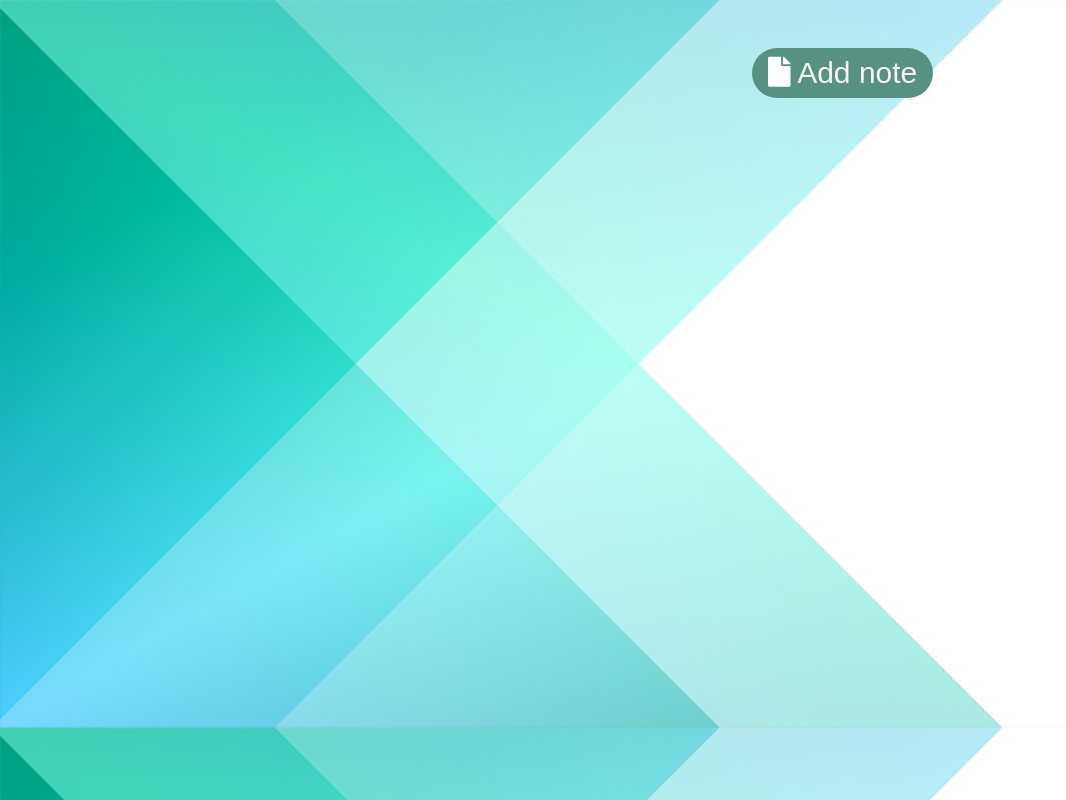
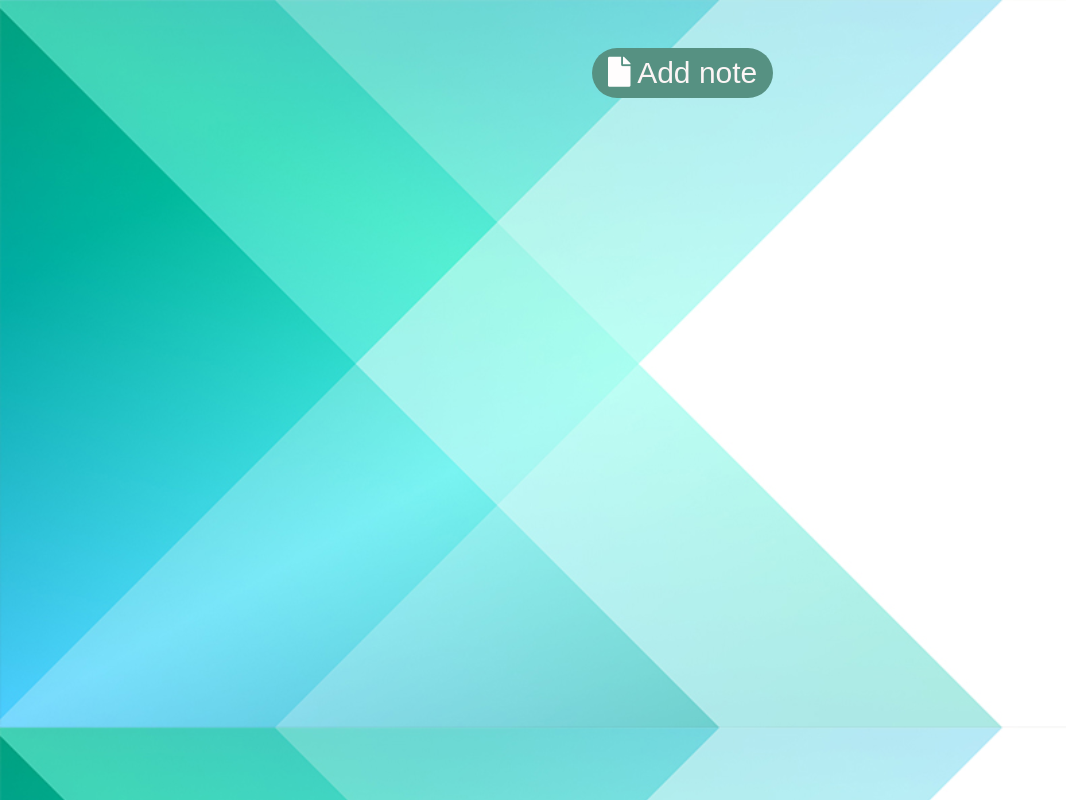
Before and after one commit to jadhavroshani/Notes_app, a plain HTML site: page index.html in a window 1280 px wide. Shown: the whole page, without its empty margins (0-1066 px from the left). Drawn offline with nearby package versions, Linux system fonts and the light colour scheme.

Commit message:
1st commmit

```diff
--- a/style.css
+++ b/style.css
@@ -15,7 +15,7 @@ body{
 .add{
     background-color: #569182;
     margin: 2rem;
-    margin-left: 40rem;
+    margin-left: 30rem;
     font-size: 30px;
     position: center ;
     border: none;
```
